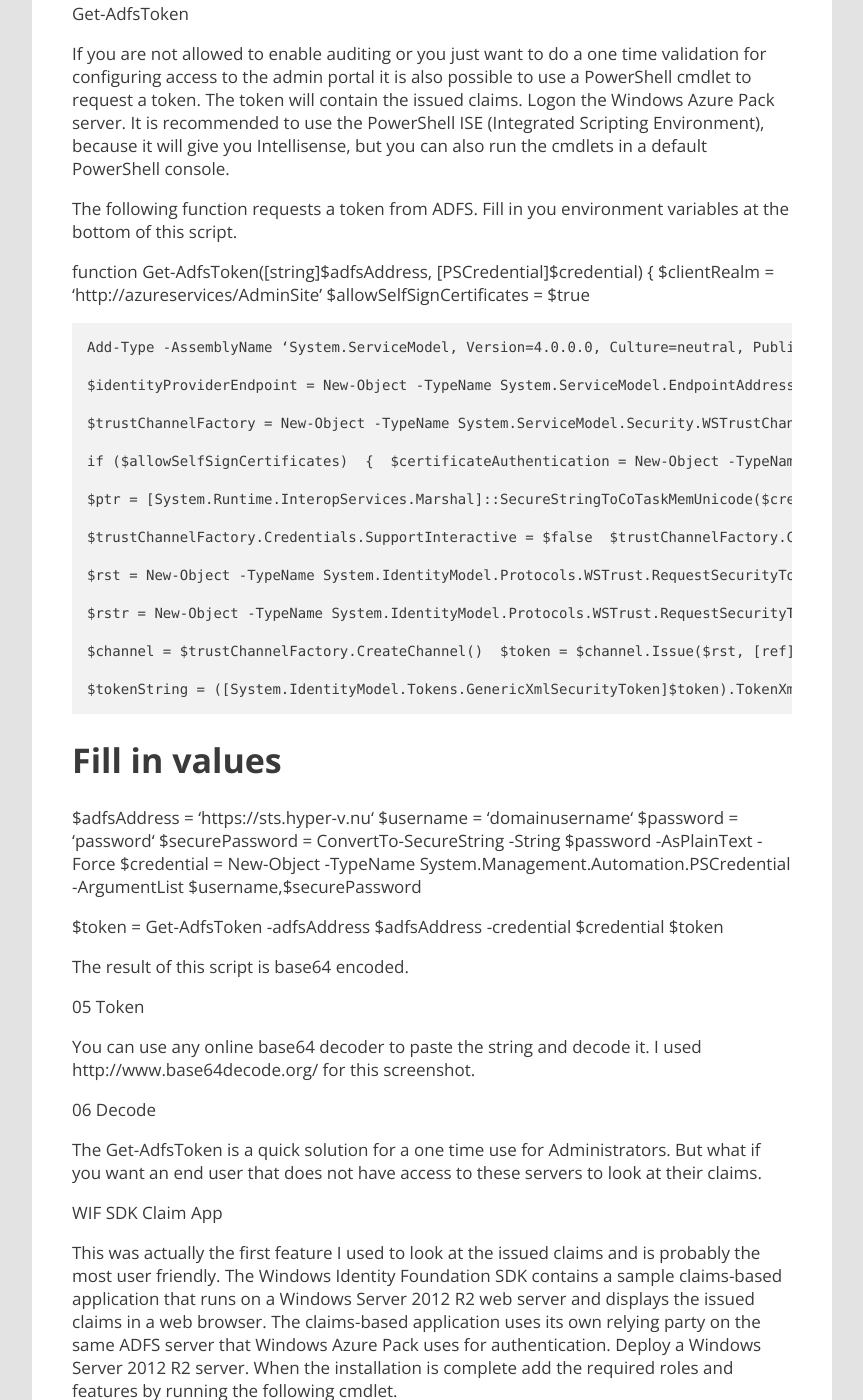
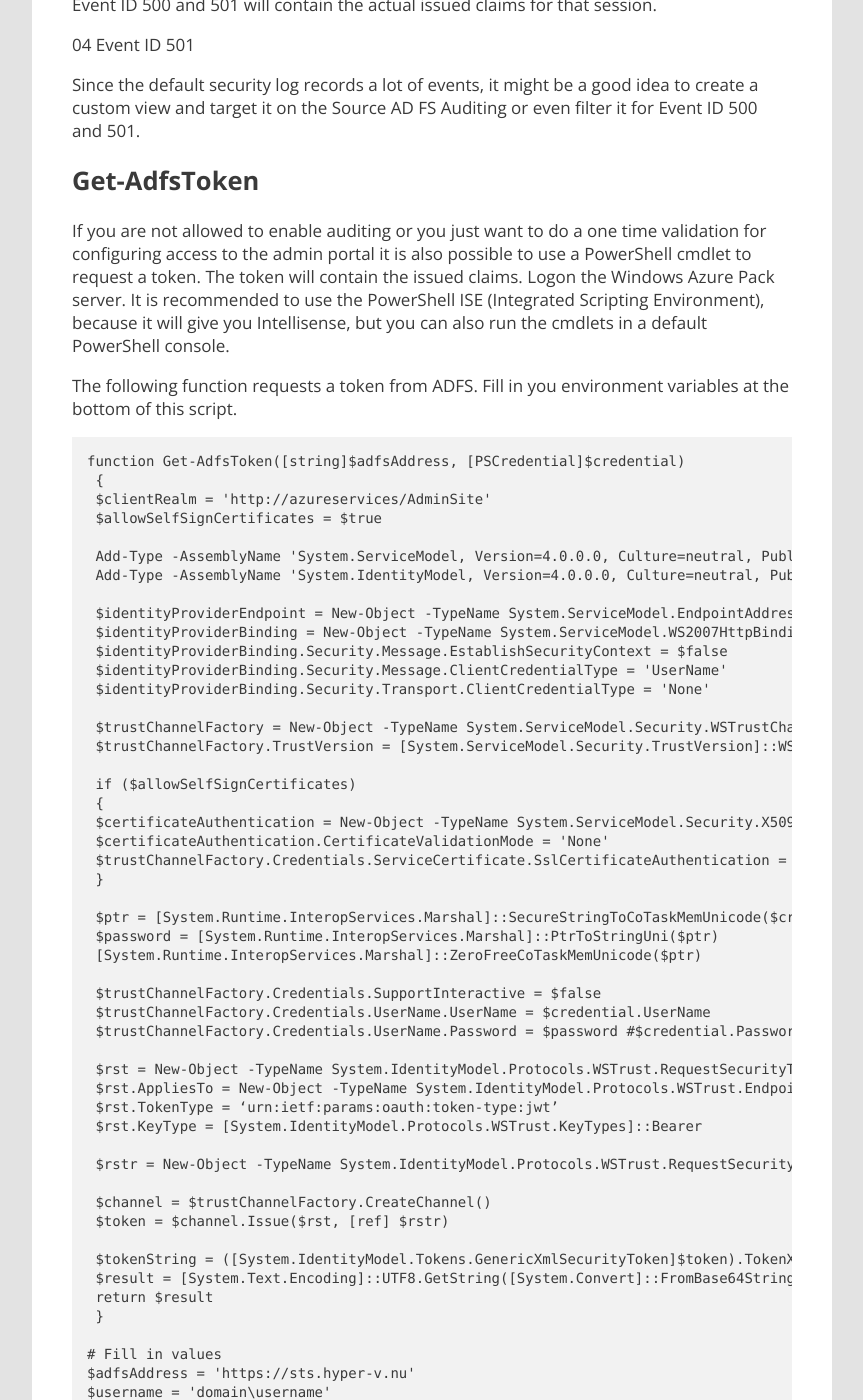
Before and after one commit to marcvaneijk/marcvaneijk.old, a Jekyll site: the page built from _posts/2014-03-10-mfa3.md, in a window 1280 px wide and 1400 px high, scrolled down 1699 px. Shown: the whole window, without its empty margins (58-921 px from the left). Built offline with Jekyll 4.4.1, drawn with Linux system fonts in a browser that asks for light colours; nearby versions of some CDN libraries; some of the changed text lies outside the part shown.

Commit message:
Update 2014-03-10-mfa3.md

````diff
--- a/_posts/2014-03-10-mfa3.md
+++ b/_posts/2014-03-10-mfa3.md
@@ -6,13 +6,14 @@ title: Windows Azure Pack with ADFS and Windows Azure Multi-Factor Authenticatio
 tags: ADFS, Authentication, claims based authentication, Federation, Marc van Eijk, WAP, Windows Azure Pack
 ---
 In the previous part of this blog series Windows Azure Pack was configured to use ADFS for authentication for the Tenant Site and the Admin Site. We have done numerous implementations of Windows Azure Pack where ADFS was part of the design. In the first production deployments we struggled with setting the correct claim values for Co-Admins on subscriptions and admin access for the Admin Site based on groups, like the issue described at the and of the previous part of this blog series. Since then we have learned (or at least we tried) and there are a couple of ways that you can use to gain some insight into the actual issued claims by ADFS. Now please understand me correctly, there will probably be more ways to do the same. I just collected the procedures that we stumbled upon during the troubleshooting moments. We have used the following functionalities to look at issued claims.
-•ADFS Auditing
-•Get-AdfsToken
-•WIF SDK Claim App
+
+- ADFS Auditing
+- Get-AdfsToken
+- WIF SDK Claim App
 
 There are probably more or better ways to look at the claims issued by ADFS. If you know any, please don’t hesitate to add them to the comments at the end of this blog post.
 
-ADFS Auditing
+## ADFS Auditing
 
 Active Directory Federation Service provides a built in functionality to log success and failure audits in the event log of the ADFS server. The success audits contain the actual claims provided by ADFS. Besides enabling this functionality in ADFS, auditing rights must also be enabled for the ADFS service account on the server running ADFS.
 
@@ -20,13 +21,17 @@ The first step is to enable auditing rights for the ADFS service account on the
 
 01 GPO
 
-Open the Generate security audits setting and add the domain service account used in the ADFS configuration wizard in part one of this blog series (domainSVC_ADFS). Update the policy settings on the ADFS server by running the following command
+Open the Generate security audits setting and add the domain service account used in the ADFS configuration wizard in part one of this blog series (domain\SVC_ADFS). Update the policy settings on the ADFS server by running the following command
 
+```
 gpupdate /force
+```
 
 Enable auditing on the ADFS server by running the following command
 
+```
 auditpol.exe /set /subcategory:”Application Generated” /failure:enable /success:enable
+```
 
 Open the ADFS management console. Right-click the root of the entries and select Edit Federation Service Properties.
 
@@ -42,80 +47,82 @@ Logon to the Windows Azure Pack portal (Tenant or Admin) that is configured for
 
 Since the default security log records a lot of events, it might be a good idea to create a custom view and target it on the Source AD FS Auditing or even filter it for Event ID 500 and 501.
 
-Get-AdfsToken
+## Get-AdfsToken
 
 If you are not allowed to enable auditing or you just want to do a one time validation for configuring access to the admin portal it is also possible to use a PowerShell cmdlet to request a token. The token will contain the issued claims. Logon the Windows Azure Pack server. It is recommended to use the PowerShell ISE (Integrated Scripting Environment), because it will give you Intellisense, but you can also run the cmdlets in a default PowerShell console.
 
 The following function requests a token from ADFS. Fill in you environment variables at the bottom of this script.
 
+```
 function Get-AdfsToken([string]$adfsAddress, [PSCredential]$credential)
  {
- $clientRealm = ‘http://azureservices/AdminSite’
-    $allowSelfSignCertificates = $true
+ $clientRealm = 'http://azureservices/AdminSite'
+ $allowSelfSignCertificates = $true
 
-    Add-Type -AssemblyName ‘System.ServiceModel, Version=4.0.0.0, Culture=neutral, PublicKeyToken=b77a5c561934e089’
- Add-Type -AssemblyName ‘System.IdentityModel, Version=4.0.0.0, Culture=neutral, PublicKeyToken=b77a5c561934e089’
+ Add-Type -AssemblyName 'System.ServiceModel, Version=4.0.0.0, Culture=neutral, PublicKeyToken=b77a5c561934e089'
+ Add-Type -AssemblyName 'System.IdentityModel, Version=4.0.0.0, Culture=neutral, PublicKeyToken=b77a5c561934e089'
 
-    $identityProviderEndpoint = New-Object -TypeName System.ServiceModel.EndpointAddress -ArgumentList ($adfsAddress + ‘/adfs/services/trust/13/usernamemixed’)
+ $identityProviderEndpoint = New-Object -TypeName System.ServiceModel.EndpointAddress -ArgumentList ($adfsAddress + '/adfs/services/trust/13/usernamemixed')
  $identityProviderBinding = New-Object -TypeName System.ServiceModel.WS2007HttpBinding -ArgumentList ([System.ServiceModel.SecurityMode]::TransportWithMessageCredential)
  $identityProviderBinding.Security.Message.EstablishSecurityContext = $false
- $identityProviderBinding.Security.Message.ClientCredentialType = ‘UserName’
- $identityProviderBinding.Security.Transport.ClientCredentialType = ‘None’
+ $identityProviderBinding.Security.Message.ClientCredentialType = 'UserName'
+ $identityProviderBinding.Security.Transport.ClientCredentialType = 'None'
 
-    $trustChannelFactory = New-Object -TypeName System.ServiceModel.Security.WSTrustChannelFactory -ArgumentList $identityProviderBinding, $identityProviderEndpoint
+ $trustChannelFactory = New-Object -TypeName System.ServiceModel.Security.WSTrustChannelFactory -ArgumentList $identityProviderBinding,  $identityProviderEndpoint
  $trustChannelFactory.TrustVersion = [System.ServiceModel.Security.TrustVersion]::WSTrust13
 
-    if ($allowSelfSignCertificates)
+ if ($allowSelfSignCertificates)
  {
  $certificateAuthentication = New-Object -TypeName System.ServiceModel.Security.X509ServiceCertificateAuthentication
- $certificateAuthentication.CertificateValidationMode = ‘None’
+ $certificateAuthentication.CertificateValidationMode = 'None'
  $trustChannelFactory.Credentials.ServiceCertificate.SslCertificateAuthentication = $certificateAuthentication
  }
 
-    $ptr = [System.Runtime.InteropServices.Marshal]::SecureStringToCoTaskMemUnicode($credential.Password)
+ $ptr = [System.Runtime.InteropServices.Marshal]::SecureStringToCoTaskMemUnicode($credential.Password)
  $password = [System.Runtime.InteropServices.Marshal]::PtrToStringUni($ptr)
  [System.Runtime.InteropServices.Marshal]::ZeroFreeCoTaskMemUnicode($ptr)
 
-    $trustChannelFactory.Credentials.SupportInteractive = $false
+ $trustChannelFactory.Credentials.SupportInteractive = $false
  $trustChannelFactory.Credentials.UserName.UserName = $credential.UserName
  $trustChannelFactory.Credentials.UserName.Password = $password #$credential.Password
 
-    $rst = New-Object -TypeName System.IdentityModel.Protocols.WSTrust.RequestSecurityToken -ArgumentList ([System.IdentityModel.Protocols.WSTrust.RequestTypes]::Issue)
+ $rst = New-Object -TypeName System.IdentityModel.Protocols.WSTrust.RequestSecurityToken -ArgumentList ([System.IdentityModel.Protocols.WSTrust.RequestTypes]::Issue)
  $rst.AppliesTo = New-Object -TypeName System.IdentityModel.Protocols.WSTrust.EndpointReference -ArgumentList $clientRealm
  $rst.TokenType = ‘urn:ietf:params:oauth:token-type:jwt’
  $rst.KeyType = [System.IdentityModel.Protocols.WSTrust.KeyTypes]::Bearer
 
-    $rstr = New-Object -TypeName System.IdentityModel.Protocols.WSTrust.RequestSecurityTokenResponse
+ $rstr = New-Object -TypeName System.IdentityModel.Protocols.WSTrust.RequestSecurityTokenResponse
 
-    $channel = $trustChannelFactory.CreateChannel()
+ $channel = $trustChannelFactory.CreateChannel()
  $token = $channel.Issue($rst, [ref] $rstr)
 
-    $tokenString = ([System.IdentityModel.Tokens.GenericXmlSecurityToken]$token).TokenXml.InnerText;
+ $tokenString = ([System.IdentityModel.Tokens.GenericXmlSecurityToken]$token).TokenXml.InnerText;
  $result = [System.Text.Encoding]::UTF8.GetString([System.Convert]::FromBase64String($tokenString))
  return $result
  }
 
 # Fill in values
- $adfsAddress = ‘https://sts.hyper-v.nu‘
-$username = ‘domainusername‘
- $password = ‘password‘
- $securePassword = ConvertTo-SecureString -String $password -AsPlainText -Force
- $credential = New-Object -TypeName System.Management.Automation.PSCredential -ArgumentList $username,$securePassword
+$adfsAddress = 'https://sts.hyper-v.nu'
+$username = 'domain\username'
+$password = 'password'
+$securePassword = ConvertTo-SecureString -String $password -AsPlainText -Force
+$credential = New-Object -TypeName System.Management.Automation.PSCredential -ArgumentList $username,$securePassword
 
 $token = Get-AdfsToken -adfsAddress $adfsAddress -credential $credential
 $token
+```
 
 The result of this script is base64 encoded.
 
 05 Token
 
-You can use any online base64 decoder to paste the string and decode it. I used http://www.base64decode.org/ for this screenshot.
+You can use any online base64 decoder to paste the string and decode it. I used <http://www.base64decode.org/> for this screenshot.
 
 06 Decode
 
 The Get-AdfsToken is a quick solution for a one time use for Administrators. But what if you want an end user that does not have access to these servers to look at their claims.
 
-WIF SDK Claim App
+## WIF SDK Claim App
 
 This was actually the first feature I used to look at the issued claims and is probably the most user friendly. The Windows Identity Foundation SDK contains a sample claims-based application that runs on a Windows Server 2012 R2 web server and displays the issued claims in a web browser. The claims-based application uses its own relying party on the same ADFS server that Windows Azure Pack uses for authentication. Deploy a Windows Server 2012 R2 server. When the installation is complete add the required roles and features by running the following cmdlet.
 
@@ -123,18 +130,19 @@ Install-WindowsFeature Web-Server, Web-WebServer, Web-Common-Http, Web-Default-D
 
 07 Install-WindowsFeature
 
-Download WindowsIdentityFoundation-SDK-3.5.msi from http://www.microsoft.com/en-us/download/details.aspx?id=4451. Install WindowsIdentityFoundation-SDK-3.5.msi on the webserver.
+Download WindowsIdentityFoundation-SDK-3.5.msi from <http://www.microsoft.com/en-us/download/details.aspx?id=4451>. Install WindowsIdentityFoundation-SDK-3.5.msi on the webserver.
 
 08 WIF SDK Setup
 
 After completing the WindowsIdentityFoundation-SDK-3.5.msi  installation, import the wildcard certificate we defined in part one of this blog series. It is also possible to use an other web sever certificate. The common name or subject alternate name of the certificate should match the FDDN a user will specify in a URL to access the claims-based application. In this example we will use claims.hyper-v.nu. Create a DNS zone and DNS records in the internal DNS server that resolves the fqdn (in this example claims.hyper-v.nu) to the IP address of the web server.
 
-Copy the contents of C:Program Files (x86)Windows Identity Foundation SDKv3.5SamplesQuick StartWeb ApplicationPassiveRedirectBasedClaimsAwareWebApp to C:InetpubClaimapp.
+Copy the contents of C:\Program Files (x86)\Windows Identity Foundation SDK\v3.5\Samples\Quick Start\Web Application\PassiveRedirectBasedClaimsAwareWebApp to C:\Inetpub\Claimapp.
 
 09 Copy
 
-Open the Default.aspx.cs in c:inetpubClaimapp with notepad. Locate the second instance of ExpectedClaims and comment out the entire IF statement and its braces. The FOREACH statement should now match this example.
+Open the Default.aspx.cs in c:\inetpub\Claimapp with notepad. Locate the second instance of ExpectedClaims and comment out the entire IF statement and its braces. The FOREACH statement should now match this example.
 
+```
 Foreach (claim claim in claimsIdentity.Claims)
  {
  //Before showing the claims validate that this is an expected claim
@@ -144,8 +152,9 @@ Foreach (claim claim in claimsIdentity.Claims)
  writeClaim( claim, table );
  //}
  }
+```
 
-Save and close Default.aspx.cs and open web.config from :inetpubClaimapp with notepad. Remove the entire <microsoft.identityModel> section. Save and close web.config.
+Save and close Default.aspx.cs and open web.config from :\inetpub\Claimapp with notepad. Remove the entire <microsoft.identityModel> section. Save and close web.config.
 
 10 identityModel
 
@@ -161,26 +170,28 @@ Edit the bindings of the default website, add port 443 and select the web server
 
 13 Site Binding
 
-Right-click Default Web Site and select Add Application. Set the alias to claimapp and the physical path to c:inetpubclaimapp. Execute FedUtil.exe located in C:Program Files (x86)Windows Identity Foundation SDKv3.5. Specify the application configuration location to C:inetpubclaimappweb.config and set the application URI to the URL for your site (https://claims.hyper-v.nu/claimapp/).
+Right-click Default Web Site and select Add Application. Set the alias to claimapp and the physical path to c:\inetpub\claimapp. Execute FedUtil.exe located in C:\Program Files (x86)\Windows Identity Foundation SDK\v3.5. Specify the application configuration location to C:\inetpub\claimapp\web.config and set the application URI to the URL for your site (<https://claims.hyper-v.nu/claimapp/>).
 
 14 FedUtil
 
-In the security Token Service page select Use an existing STS and specify the  metadata URL of the ADFS server (https://sts.hyper-v.nu/FederationMetadata/2007-06/FederationMetadata.xml). Select Disable certificate chain validation in the STS signing certificate chain validation error page of the wizard. On the Security token encryption page select No encryption. Accept the defaults in the Offered claims page and enable the checkmark to Schedule a task to perform daily WS-Federation metadata updates on the Summary page.
+In the security Token Service page select Use an existing STS and specify the  metadata URL of the ADFS server (<https://sts.hyper-v.nu/FederationMetadata/2007-06/FederationMetadata.xml>). Select Disable certificate chain validation in the STS signing certificate chain validation error page of the wizard. On the Security token encryption page select No encryption. Accept the defaults in the Offered claims page and enable the checkmark to Schedule a task to perform daily WS-Federation metadata updates on the Summary page.
 
 Just like we did with configuring Windows Azure Pack we need to create a relying party in ADFS for the claimapp. Logon to the ADFS server and open the ADFS management console. Navigate to AD FS > Trust Relationships. Right-click Relying Party Trusts and select Add Relying Party Trust.
 
 15 Relying Party
 
-Select Import data about the relying party published online or on a local network on the Select Data Source page and specify the metadata URL for claimapp (https://claims.hyper-v.nu/claimapp/federationmetadata/2007-06/federationmetadata.xml). Accept the generated Display name for the Relying party or enter your own. Accept the default value I do not want to specify multi-factor authentication setting for this relying party trust at this time. We will configure Multi Factor Authentication integration in the next part of this blog series. Select to Permit all users to access this relying party and keep the checkmark enabled to open the Edit Claim Rules dialog for this relying trust when the wizard closes and finish the wizard.
+Select Import data about the relying party published online or on a local network on the Select Data Source page and specify the metadata URL for claimapp (<https://claims.hyper-v.nu/claimapp/federationmetadata/2007-06/federationmetadata.xml>). Accept the generated Display name for the Relying party or enter your own. Accept the default value I do not want to specify multi-factor authentication setting for this relying party trust at this time. We will configure Multi Factor Authentication integration in the next part of this blog series. Select to Permit all users to access this relying party and keep the checkmark enabled to open the Edit Claim Rules dialog for this relying trust when the wizard closes and finish the wizard.
 
 In the Issuance Transform Rules tab of the Edit Claims Rules console click Add Rule. Select the Send Rules Using a Custom Rule in the Rule Template dropdown. Give a descriptive name for the claim rule (for example Pass Through All Claims) and enter the following code in the Custom rule field
 
+```
 c:[]
  => issue(claim = c);
+```
 
 16 All Claims
 
-Submit the Custom Rule and apply the Claim Rules. Browse to the claimapp (https://claims.hyper-v.nu/claimapp). You will be redirected to the ADFS logon portal. After you successfully authenticated in the ADFS portal you will be redirected back to the claimapp, which will display a table view of all the issued claims.
+Submit the Custom Rule and apply the Claim Rules. Browse to the claimapp (<https://claims.hyper-v.nu/claimapp>). You will be redirected to the ADFS logon portal. After you successfully authenticated in the ADFS portal you will be redirected back to the claimapp, which will display a table view of all the issued claims.
 
 17 ClaimApp
 
@@ -190,6 +201,5 @@ More Information
 
 Two fellow MVPs have written a couple of great in-depth posts on ADFS that are related to this blog series.
 
-Steve Syfuhs – http://www.syfuhs.net/post/2014/02/07/Windows-Azure-Pack-Authentication-Part-3-Using-a-Third-Party-IdP.aspx
-
-Jorge de Almeida Pinto – http://jorgequestforknowledge.wordpress.com/2013/07/08/enabling-auditing-of-issued-claims-in-adfs-v2-x-and-adfs-v3-x/
+- Steve Syfuhs – <http://www.syfuhs.net/post/2014/02/07/Windows-Azure-Pack-Authentication-Part-3-Using-a-Third-Party-IdP.aspx>
+- Jorge de Almeida Pinto – <http://jorgequestforknowledge.wordpress.com/2013/07/08/enabling-auditing-of-issued-claims-in-adfs-v2-x-and-adfs-v3-x/>
````
